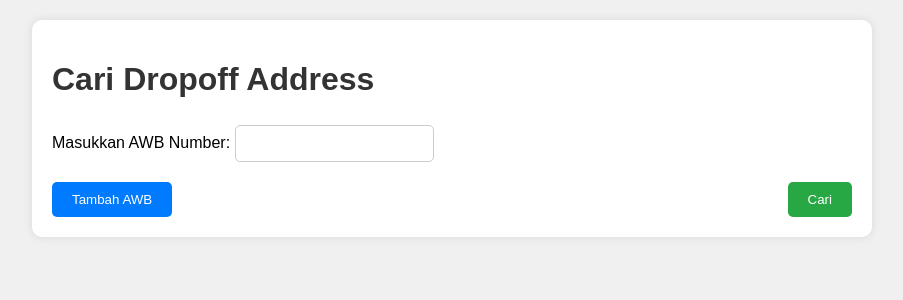
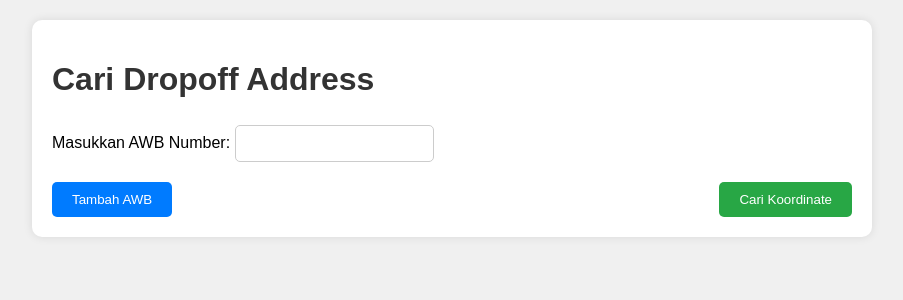
Before and after one commit to donnyblitz/geocoding-tool, a Flask app: page / in a window 1280 px wide. Shown: the top 300 px of the page, without its empty margins (188-1091 px from the left). Run offline with Flask 3, Linux system fonts and the light colour scheme.

Commit message:
Update index.html

```diff
--- a/templates/index.html
+++ b/templates/index.html
@@ -122,7 +122,7 @@
         </div>
         <div class="buttons">
           <button type="button" onclick="addAWBField()">Tambah AWB</button>
-          <button type="submit">Cari</button>
+          <button type="submit">Cari Koordinate</button>
         </div>
       </form>
       <table id="resultTable" class="result-table" style="display: none">
@@ -137,7 +137,7 @@
       </table>
       <div class="buttons" style="display: none" id="updateButtonContainer">
         <button type="button" onclick="updateAllCoordinates()">
-          Ubah Semua di Admin Panel
+          Ubah di Admin Panel
         </button>
       </div>
     </div>
```
